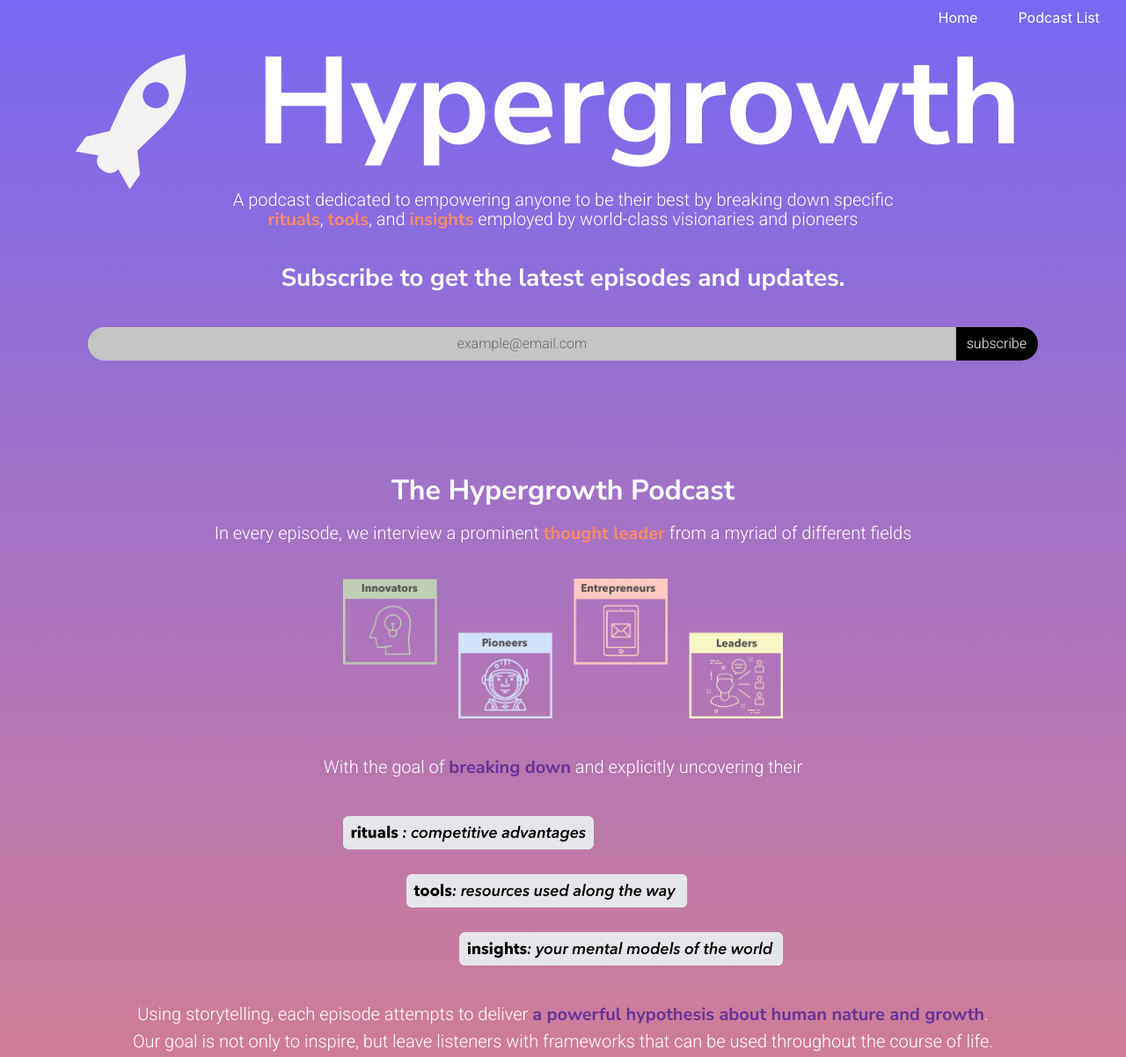
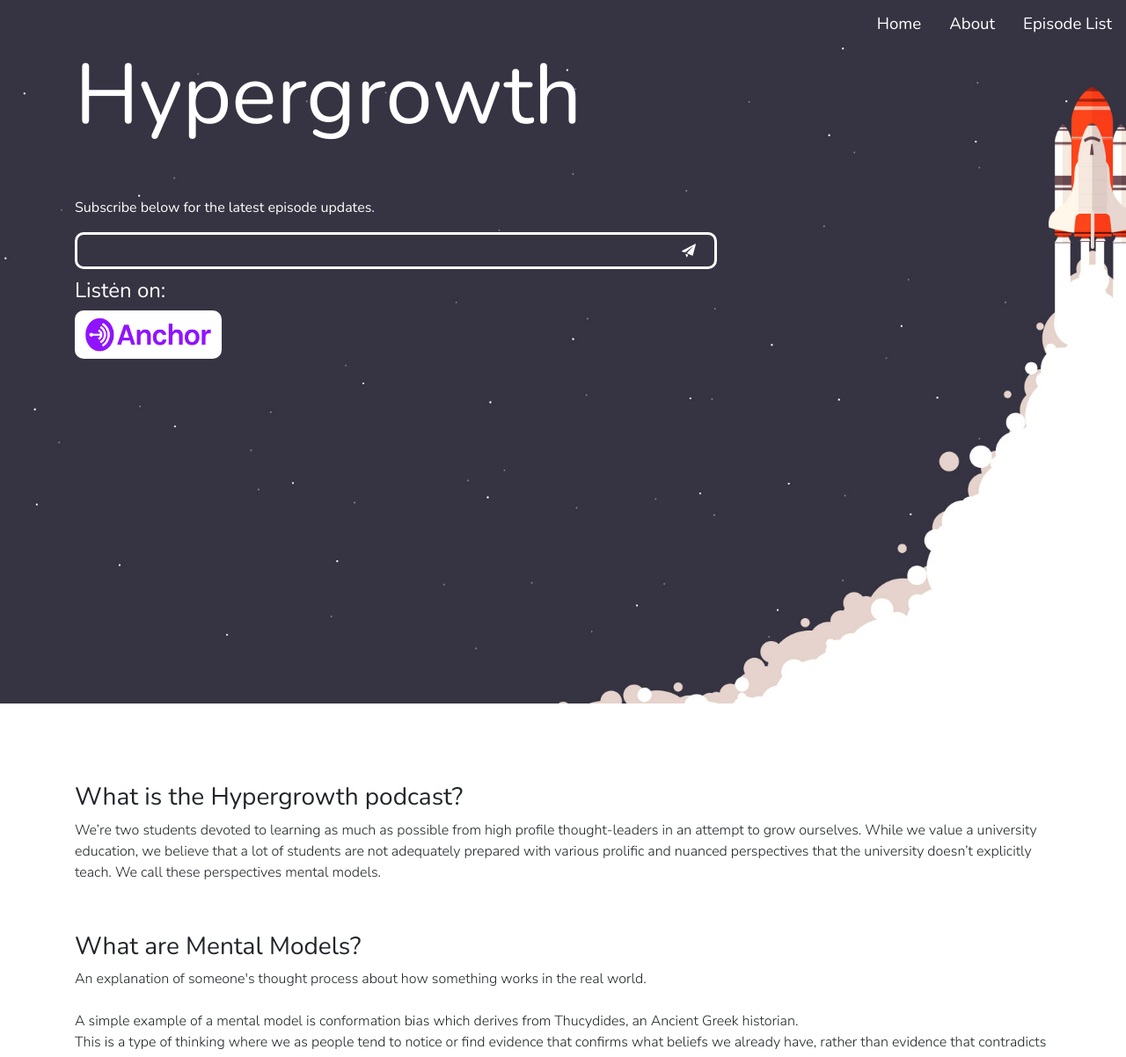
Before and after one commit to Nikhil-Bose/hypergrowth.me, a plain HTML site: page index.html in a window 1280 px wide. Shown: the top 1202 px of the page at 88% size. Drawn offline with nearby package versions, Linux system fonts and the light colour scheme.

Commit message:
New-Concept

```diff
--- a/index.html
+++ b/index.html
@@ -1,84 +1,81 @@
 <!DOCTYPE html>
 <html>
 	<head>
-        <title>Hypergrowth</title>
+    <!-- Global site tag (gtag.js) - Google Analytics -->
+    <script async src="https://www.googletagmanager.com/gtag/js?id=UA-111601842-2"></script>
+    <script>
+      window.dataLayer = window.dataLayer || [];
+      function gtag(){dataLayer.push(arguments);}
+      gtag('js', new Date());
+
+      gtag('config', 'UA-111601842-2');
+    </script>
+
+    <title>Hypergrowth Podcast</title>
     <meta charset="utf-8" />
     <link rel="stylesheet" type="text/css" href="main.css">
-        <link rel="stylesheet" href="https://maxcdn.bootstrapcdn.com/bootstrap/4.0.0-alpha.6/css/bootstrap.min.css" integrity="sha384-rwoIResjU2yc3z8GV/NPeZWAv56rSmLldC3R/AZzGRnGxQQKnKkoFVhFQhNUwEyJ" crossorigin="anonymous">
-        <script src="https://maxcdn.bootstrapcdn.com/bootstrap/4.0.0-alpha.6/js/bootstrap.min.js" integrity="sha384-vBWWzlZJ8ea9aCX4pEW3rVHjgjt7zpkNpZk+02D9phzyeVkE+jo0ieGizqPLForn" crossorigin="anonymous"></script>
-        <link href="https://fonts.googleapis.com/css?family=Nunito+Sans:400,700|Roboto:300" rel="stylesheet">
+    <link rel="stylesheet" href="https://maxcdn.bootstrapcdn.com/bootstrap/4.0.0/css/bootstrap.min.css" integrity="sha384-Gn5384xqQ1aoWXA+058RXPxPg6fy4IWvTNh0E263XmFcJlSAwiGgFAW/dAiS6JXm" crossorigin="anonymous">
+    <script src="https://code.jquery.com/jquery-3.2.1.slim.min.js" integrity="sha384-KJ3o2DKtIkvYIK3UENzmM7KCkRr/rE9/Qpg6aAZGJwFDMVNA/GpGFF93hXpG5KkN" crossorigin="anonymous"></script>
+    <script src="https://cdnjs.cloudflare.com/ajax/libs/popper.js/1.12.9/umd/popper.min.js" integrity="sha384-ApNbgh9B+Y1QKtv3Rn7W3mgPxhU9K/ScQsAP7hUibX39j7fakFPskvXusvfa0b4Q" crossorigin="anonymous"></script>
+    <script src="https://maxcdn.bootstrapcdn.com/bootstrap/4.0.0/js/bootstrap.min.js" integrity="sha384-JZR6Spejh4U02d8jOt6vLEHfe/JQGiRRSQQxSfFWpi1MquVdAyjUar5+76PVCmYl" crossorigin="anonymous"></script>
+    <link href="https://fonts.googleapis.com/css?family=Nunito+Sans:300,400,600i|Nunito:300,400" rel="stylesheet">
+    <script src = "main.js"></script>
+
   </head>
 
     <body>
 
-
-          <div class = "section">
+      <div class="bg">
           <ul class="nav justify-content-end">
               <li class="nav-item">
-                <a class="nav-link active" href="#">Home</a>
+                <a class="nav-link active" aria-hidden="true" id = "home" >Home</a>
               </li>
               <li class="nav-item">
-                <a class="nav-link" href="#">Podcast List</a>
+                <a class="nav-link" aria-hidden="true" id =  "about" href = "#what" >About</a>
               </li>
+              <li class="nav-item">
+                <a class="nav-link"  aria-hidden="true" id = "episode" href = "#elist" >Episode List</a>
+              </li>
+              <li class="nav-item">
             </ul>
+       <div class="container">
 
-            <div class = "container">
-                <div class = "col-lg-12">
-
-                <div class="row">
-                <svg width="156" height="176" viewBox="0 0 156 176" version="1.1" xmlns="http://www.w3.org/2000/svg" xmlns:xlink="http://www.w3.org/1999/xlink">
-                <title>HyperRocket</title>
-                <g id="Canvas" transform="translate(-4743 -3838)">
-                <g id="Vector">
-                <use xlink:href="#path0_fill" transform="matrix(0.816691 0.577075 -0.577075 0.816691 4837.23 3838)" fill="#F2F2F2"/>
-                </g>
-                </g>
-                <defs>
-                <path id="path0_fill" d="M 24.247 151.894C 25.2489 157.706 30.2586 161.713 36.2703 161.713L 39.0757 161.713C 44.887 161.713 49.8967 157.505 51.099 151.894L 51.2994 150.291L 75.1456 161.513L 75.1456 141.073L 56.9102 120.433L 64.7254 79.9549C 69.5347 54.706 62.5211 28.8559 45.6885 9.41825L 37.673 0L 29.6575 9.41825C 12.8248 28.8559 6.01165 54.706 10.6206 79.9549L 18.2353 120.634L 0 141.274L 0 161.914L 24.0466 150.492L 24.247 151.894ZM 37.673 42.0815C 45.8889 42.0815 52.5017 48.6943 52.5017 56.9102C 52.5017 65.1262 45.8889 71.739 37.673 71.739C 29.4571 71.739 22.8443 65.1262 22.8443 56.9102C 22.8443 48.6943 29.6575 42.0815 37.673 42.0815Z"/>
-                </defs>
-                </svg>
-                <h1>Hypergrowth</h1>
+            <h1 class="display-1">Hypergrowth</h1>
+            <div class = "row">
+              <div class = "col-8">
+                  <p id = "subtitle">Subscribe below for the latest episode updates.</p>
+                  <div class="input-group">
+                    <input type="text" class="form-control" aria-label="Large" aria-describedby="inputGroup-sizing-sm">
                   </div>
-
-             <h4>A podcast dedicated to empowering anyone to be their best  by breaking down specific <br> <strong>rituals</strong>, <strong>tools</strong>, and <strong>insights</strong> employed by world-class visionaries and pioneers</h4>
-             <h3>Subscribe to get the latest episodes and updates.</h3>
-
-             <div class="input-group">
-              <input type="text" class="form-control" placeholder="example@email.com" aria-describedby="basic-addon2">
-              <span class="input-group-addon" id="basic-addon2">subscribe</span>
+                  <h4>Listen on:</h4>
               </div>
+          </div>
+          <a href = "https://anchor.fm/hypergrowth"><img id = "anchor" src = "anchor-logo.png"></a>
 
         </div>
+      </div>
+      <div class = "container">
+      <h3 id = "what">What is the Hypergrowth podcast?</h3>
+      <p>We’re two students devoted to learning as much as possible from high profile thought-leaders in an attempt to grow ourselves. While we value a university education, we believe that a lot of students are not adequately prepared with various prolific and nuanced perspectives that the university doesn’t explicitly teach. We call these perspectives mental models.
 
+      </p>
+      <h3>What are Mental Models?</h3>
+      <p>An explanation of someone's thought process about how something works in the real world.
+       <br>
+       <br>A simple example of a mental model is conformation bias which derives from Thucydides, an Ancient Greek historian.
+       <br> This is a type of thinking where we as people tend to notice or find evidence that confirms what beliefs we already have, rather than evidence that contradicts our beliefs.
+       This type of thinking is obviously very dangerous, but once you’re aware of this mental model - its something you can actively use to make sure you’re not falling into the confirmation bias trap.
+      <br><br>We believe that mental models are simply tools. Based on your life, some may be incredibly useful, while not so much - however, equipping yourself and understanding these thought frameworks
+       will allow you to make better sense of the world.
+      <br><br>
+      <strong>At Hypergrowth, we want to build a toolbox of these models -  from some of the greatest thinkers in the world. </strong>
+      </p>
+      <h3>Who we are.</h3>
+      <p> Both of us serve as Venture Partners for the university-focused venture capital fund, and have interests that span healthcare, tech, law and business - we’re seriously interested in it all.
+        </p>
 
-              <div class = "row">
-                  <div class = "col-lg-12">
-                      <h2>The Hypergrowth Podcast</h2>
-
-                    <h4>In every episode, we interview a prominent <strong>thought leader</strong> from a myriad of different fields</h4>
-                      <img src = "Thought-leaders.png">
-                    <p>With the goal of <strong>breaking down</strong> and explicitly uncovering their</p>
-                      <img src = "Habits.png">
-                    <p>Using storytelling, each episode attempts to deliver <strong>a powerful hypothesis about human nature and
-                    growth</strong>. <br> Our goal is not only to inspire, but leave listeners with frameworks that can be used throughout the course of life.</p>
-
-                      <h2>Our Latest Episode</h2>
-                      <img src = "https://dl.dropboxusercontent.com/s/q3xj1mkd0hdbhed/Episode_no_shadow.png?dl=0" style="max-height: 95%;max-width: 95%;">
-
-                    <h3>About us</h3>
-                   </div>
-                  </div>
-
-                 <div class = "row">
-                    <div class= "col">
-                    <img src ="https://dl.dropboxusercontent.com/s/jxapcmaw16qmxiw/images_emoji-flat.png?dl=0">
-                     </div>
-                     <div class="col-8">
-                        <p>Both of us serve as investors for Contrary Capital, a university-focused VC fund. We love engaging with and arguing about a spectrum of topics that range from cryptocurrency to disruptive innovation. We are both firmly driven and passionate about spreading inspiring stories, contrarian thought, and providing anyone with the resources to reinvent themselves.</p>
-                    </div>
-                 </div>
-              </div>
-
+      <h3 id = "elist">Our latest episode</h3>
+      <iframe src="https://anchor.fm/hypergrowth/embed" height="102px" width="400px" frameborder="0" scrolling="no"></iframe>
       </div>
 
     </body>
--- a/main.css
+++ b/main.css
@@ -1,158 +1,132 @@
+body, html {
+    height: 100%;
+}
+.bg{
+    background-image: url("hypergrowth-background.jpg");
 
-header .justify-content-end{
-  background: linear-gradient(180deg, #FF8965 -6.72%, #6E65FC 110%);
+    /* Full height */
+    height: 100%;
+
+    /* Center and scale the image nicely */
+    background-position: center;
+    background-repeat: no-repeat;
+    background-size: cover;
+    margin-bottom: 50px;
 }
 
-
-
- .section .justify-content-end a {
-    text-align: right;
-    padding-right : 30px;
-    color: white;
+.display-1 {
+    font-family: 'Nunito', sans-serif;
+    color:white;
+    padding-bottom: 50px;
 }
-
-.section{
-  background: linear-gradient(180deg, #6E65FC -6.72%, #FF8965 93.28%);
-  padding-top: 0;
-  margin-top: 0;
-  color: white;
-}
-
-
-.section .container{
-    align-items: center;
-    text-align: center;
-}
-
-.section  h1{
-    font-family: 'Nunito Sans', sans-serif;
-    font-weight: 700;
-    font-size: 140px;
-    text-align: center;
-    padding-left: 50px;
-    margin-bottom: 20px;
-}
-
-.section  h2{
-    text-align: center;
-    padding-top: 30px;
-    font-family: 'Nunito Sans', sans-serif;
-    font-weight: 700;
-    margin-bottom: 20px;
-
-}
-
-
-.section  h3{
-    padding-top: 20px;
-    font-family: 'Nunito Sans', sans-serif;
-    font-weight: 700;
-    text-align: center;
-    padding-bottom: 20px;
-    margin-bottom: 20px;
-    margin-top: 20px;
+.container h4 {
+    font-family: 'Nunito', sans-serif;
+    padding-top: 10px;
+    color:white;
 
 
 }
 
-.section  h4 {
-    font-family: 'Roboto', sans-serif;
-    font-weight: 300;
-    font-size: 20px;
-    text-align: center;
-    margin-bottom: 20px;
+.container h3{
+    font-family: 'Nunito', sans-serif;
+    padding-top: 40px;
+}
 
-    }
+ p{
+    font-family: 'Nunito Sans', sans-serif;
+    font-weight: 200;
+}
+.lead{
+    font-family: 'Nunito', sans-serif;
+    color:white;
+    margin-bottom: 80px;
+}
 
-.section  p {
-    font-family: 'Roboto', sans-serif;
-    font-weight: 300;
-    font-size: 20px;
-    text-align: center;
-    margin-bottom: 20px;
-    margin-top: 20px;
+.input-group{
+    background-color: #363442;
+    background-color:#363442;
+    color:#363442;
+}
+
+input[type=text] {
+    background: #363442;
+    border: 3px solid white;
+    border-radius: 10px;
+    background-image: url('send-message-button.png');
+    background-position: 97%;
+    background-repeat: no-repeat;
+    padding-left: 40px;
+}
+
+.form-control{
+    border-color:white;
+    background-color:#363442;
+    color:#363442;
+}
+
+.nav{
+    background-color: #363442;
+    color:white;
+    padding-top: 5px;
+
+}
+.nav-item {
+    font-family: 'Nunito', sans-serif;
+    font-size: 14pt;
+}
+
+.nav-link {
+    color:white;
+    text-decoration: none;
+    display: inline-block;
+}
+
+.nav-link::after {
+    content: '';
+    display: block;
+    width: 0;
+    height: 2px;
+    background: white;
+    transition: width .3s;
+
+  }
+
+  .nav-link:hover::after {
+    width: 100%;
+    transition: width .3s;
+    color:white;
+  }
+
+
+#subtitle {
+    color:white;
+    font-family: 'Nunito', sans-serif;
+}
+
+#anchor {
+    height: 15%;
+    width: 15%;
+    border-radius: 10px;
+
+}
+#scloud {
+    margin-left:20px;
+    height: 5%;
+    width: 10   %;
+    border-radius: 10px;
 
 }
 
+strong{
+  font-style: italic;
+  font-family: 'Nunito Sans', sans-serif;
+  font-weight: 600;
+}
+a {
+    text-decoration: none;
+  }
 
-.section .container .input-group{
-    width: auto;
-    margin-left: auto;
-    margin-right: auto;
-    border-radius: 10px;
-    padding-left: auto;
-    padding-right: auto;
-    border-radius: 20px;
-    background-color: #C4C4C4;
-    margin-bottom: 100px;
+iframe {
+  margin-bottom:50px;
+  margin-top: 20px;
 }
-
-
- .input-group .form-control{
-    font-family: 'Roboto', sans-serif;
-    font-weight: 300;
-     text-align: center;
-  background-color: #C4C4C4;
-  border-bottom-color: #C4C4C4;
-  border-top-color: #C4C4C4;
-  border-left-color: #C4C4C4;
-  border-radius: 20px;
-
-
-}
-
- .input-group .input-group-addon{
-    font-family: 'Roboto', sans-serif;
-    font-weight: 300;
-     text-align: center;
-  background-color:black;
-  color: white;
-  border-radius: 20px;
-  font-weight: 200;
-
-
-}
-
-h4 strong{
-    font-family: 'Nunito Sans', sans-serif;
-    font-weight: 700;
-    color:#FF8965;
-}
-
-p strong{
-    font-family: 'Nunito Sans', sans-serif;
-    font-weight: 700;
-    color: rebeccapurple;
-
-}
-
-
-
-.section .row .col-lg-12 img{
-    display: block;
-    margin-right: auto;
-    margin-left: auto;
-    padding-bottom: 20px;
-    padding-top: 20px;
-    max-height: 45%;
-    max-width: 45%;
-}
-
-.section .row .col img{
-    max-height: 85%;
-    max-width: 85%;
-    margin-bottom: 0px;
-    padding-bottom: 0px;
-}
-
-
-
-.section .container .row .col-8  p {
-    padding-top: 0px;
-    font-family: 'Roboto', sans-serif;
-        font-weight: 300;
-
-    text-align: left;
-    padding-right: 20px;
-    font-size: 20px;
-}
--- /dev/null
+++ b/main.js
@@ -0,0 +1,6 @@
+
+$("#home").click(function() {
+    $('html, body').animate({
+        scrollTop: $("#what").offset().top
+    }, 2000);
+});
```
Also changed, not shown: Bitmoji.png (deleted), Habits.png (deleted), Hypergrowth-Background.jpg (added), Nikhil Bitmoji.png (deleted), Thought-leaders.png (deleted), anchor-logo.png (added), send-message-button.png (added), soundcloud-logo.jpg (added), 1 other file. Lines whose indentation alone changed are shown as unchanged.
